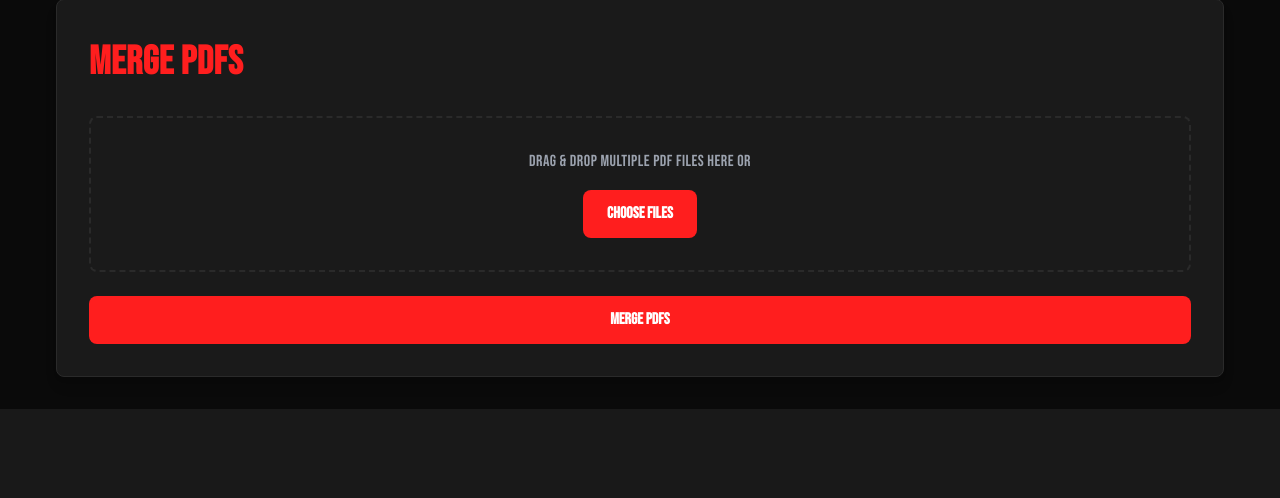
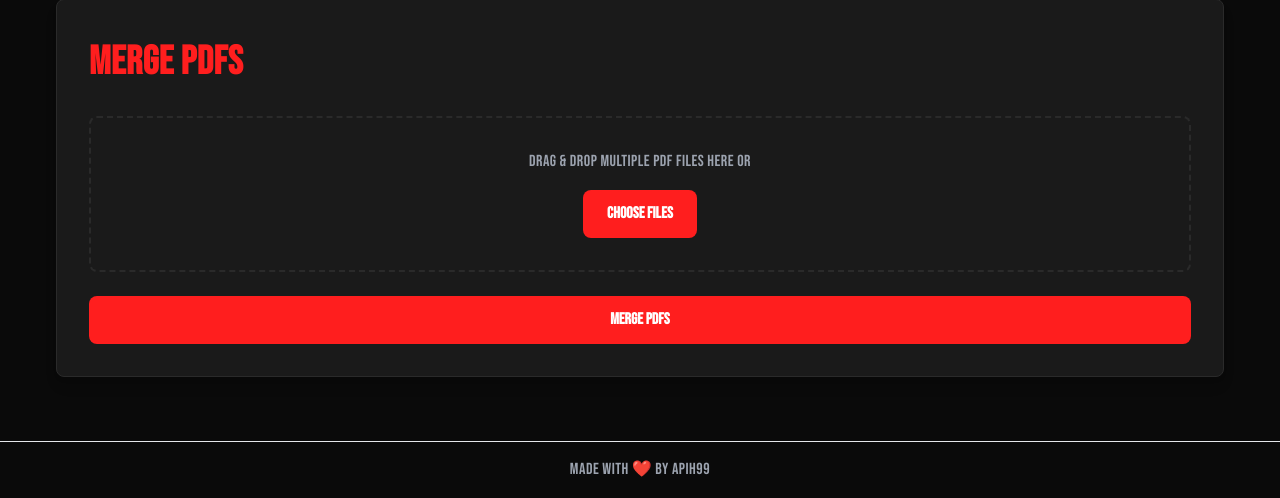
Before and after one commit to apih99/pdf-editor, a Flask app: page / in a window 1280 px wide. Shown: the part 611-1109 px from the top of the page. Before the commit the page ends 1020 px from the top, so only its background shows below. Run offline with Flask 2, Linux system fonts and the light colour scheme; some libraries are stand-ins or nearby versions.

Commit message:
Add footer

```diff
--- a/templates/index.html
+++ b/templates/index.html
@@ -509,5 +509,9 @@
             }
         });
     </script>
+    <!-- Add footer before closing body tag -->
+    <footer class="w-full py-4 mt-8 text-center text-gray-400 bg-[#1A1A1A] border-t border-[#2A2A2A]">
+        <p>Made with ❤️ by <a href="https://github.com/apih99" class="text-[#FF1E1E] hover:text-[#CC0000] transition-colors duration-200">apih99</a></p>
+    </footer>
 </body>
 </html>
```
